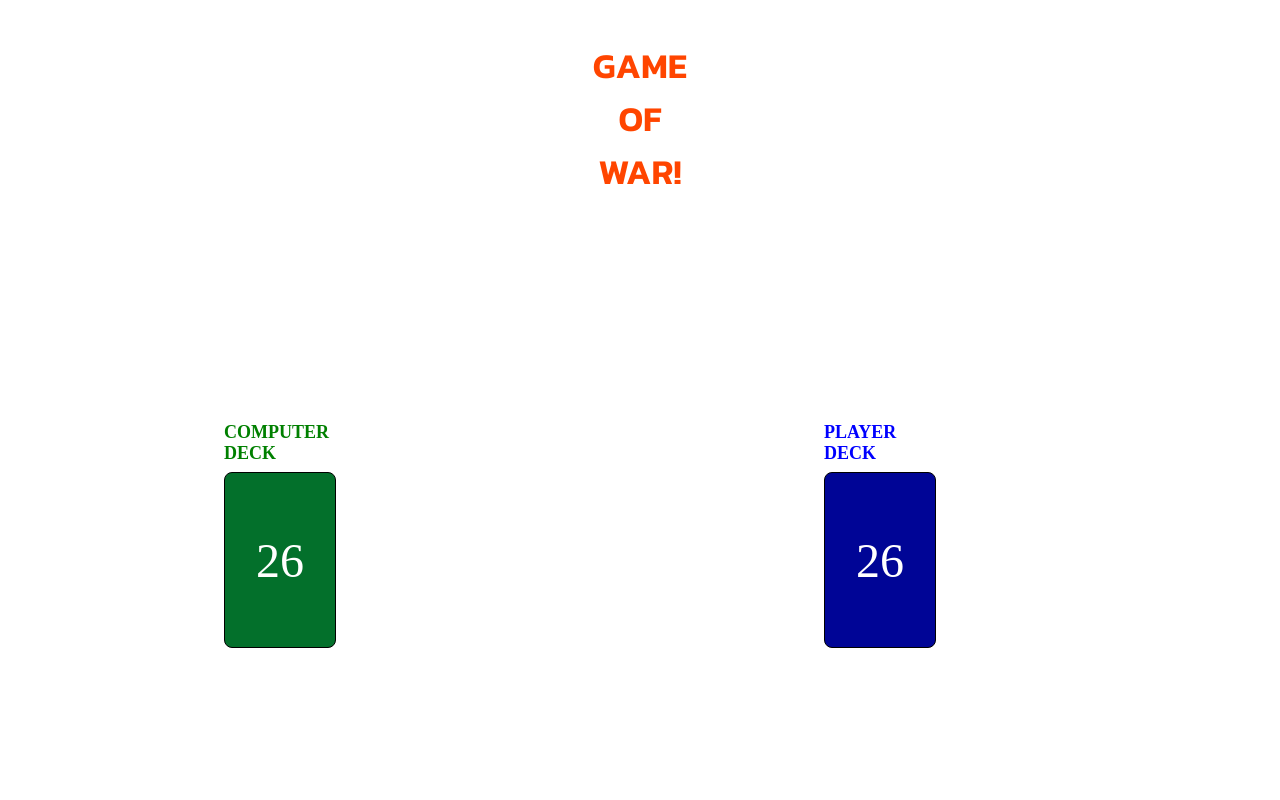
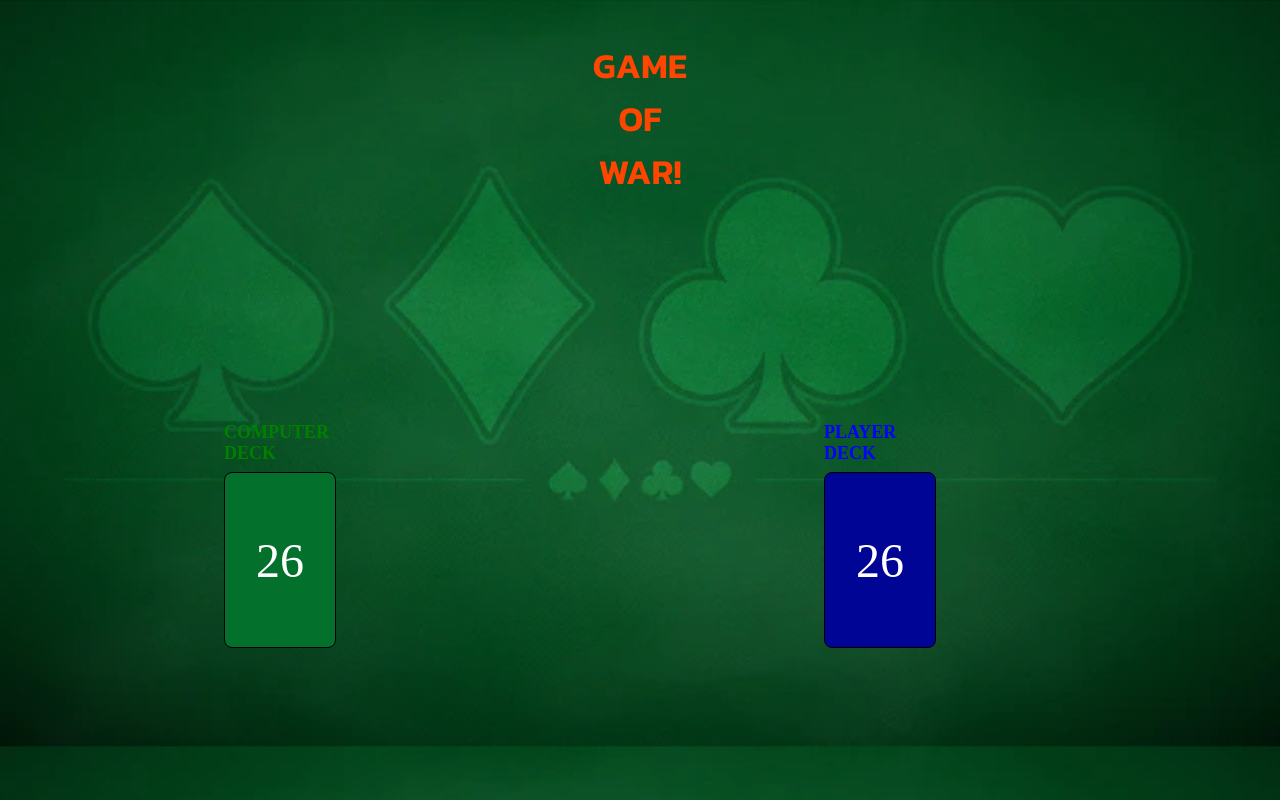
Before and after one commit to VinceCustomz/CardgameWar, a plain HTML site: page index.html in a window 1280 px wide. Drawn offline with Linux system fonts and the light colour scheme; a web font is replaced by a local one.

Commit message:
new background

```diff
--- a/styles.css
+++ b/styles.css
@@ -14,7 +14,7 @@ body {
 
     justify-content: center;
     padding-top: 1rem;
-    background-image: url("poke-background-1.jpg");
+    background-image: url("poke\ table.webp");
     background-repeat: repeat;
     background-size: cover;
 }
```
Also changed, not shown: poke table.webp (added).
